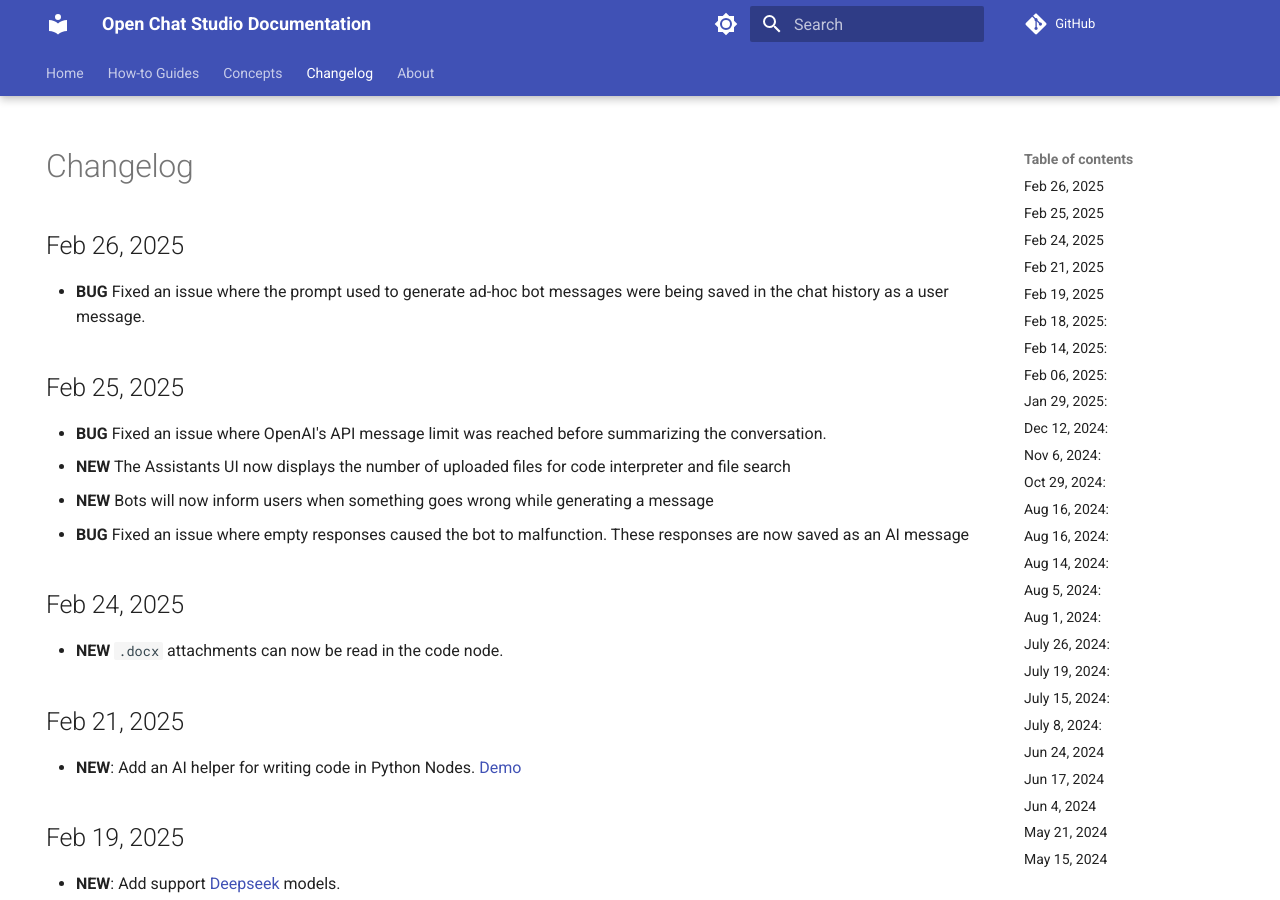
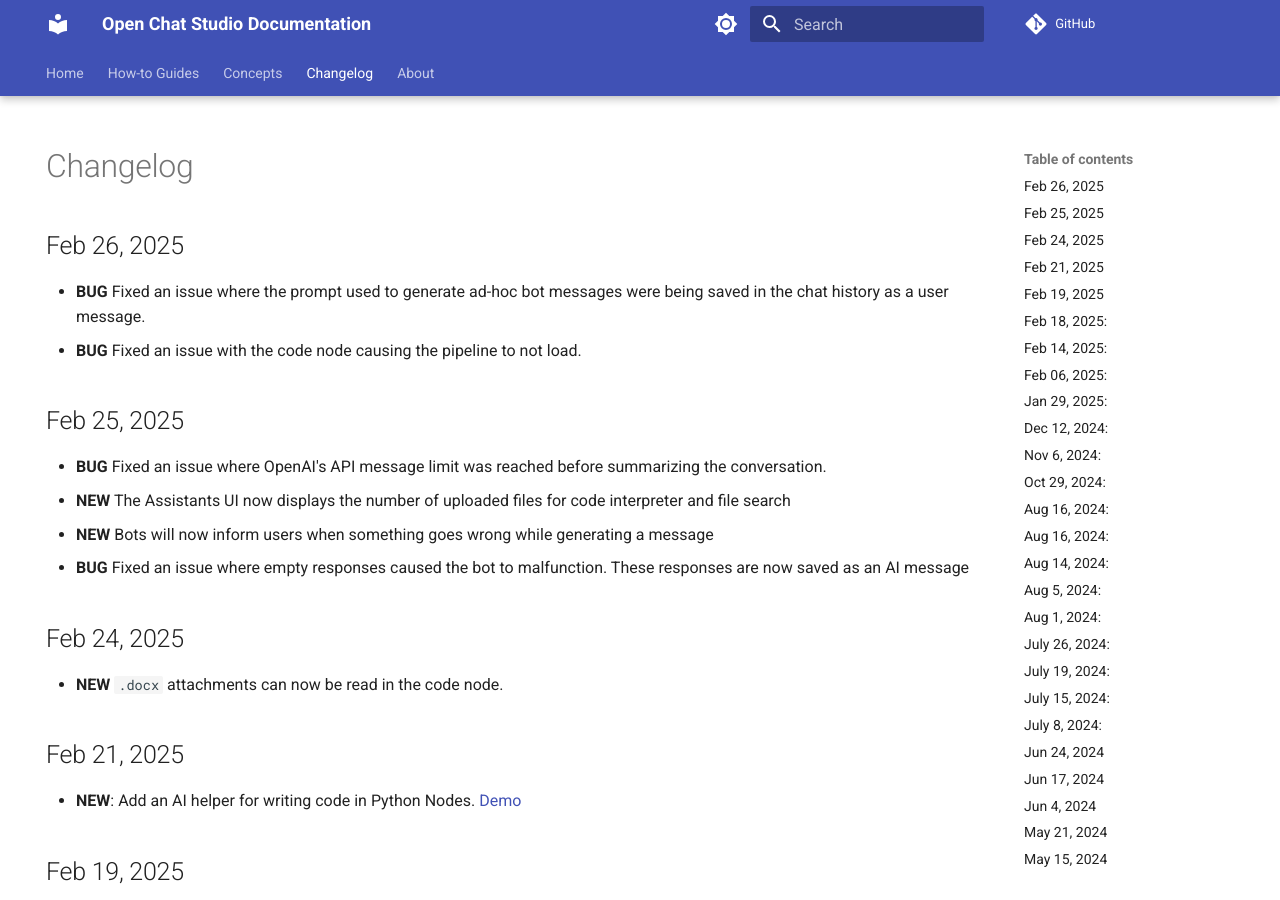
Before and after one commit to dimagi/open-chat-studio-docs, an MkDocs documentation site: the page built from docs/changelog.md, in a window 1280 px wide and 900 px high. Built offline with MkDocs 1.6.1 and Material for MkDocs 9.7.7, drawn with Linux system fonts in a browser that asks for light colours; emoji names are drawn with the system emoji font; a script that is not in the unit is left out; comment, search, counter and statistics services are not loaded.

Commit message:
Update changelog

```diff
--- a/docs/changelog.md
+++ b/docs/changelog.md
@@ -7,6 +7,7 @@ hide:
 
 ## Feb 26, 2025
 * **BUG** Fixed an issue where the prompt used to generate ad-hoc bot messages were being saved in the chat history as a user message.
+* **BUG** Fixed an issue with the code node causing the pipeline to not load.
 
 ## Feb 25, 2025
 * **BUG** Fixed an issue where OpenAI's API message limit was reached before summarizing the conversation.
```
